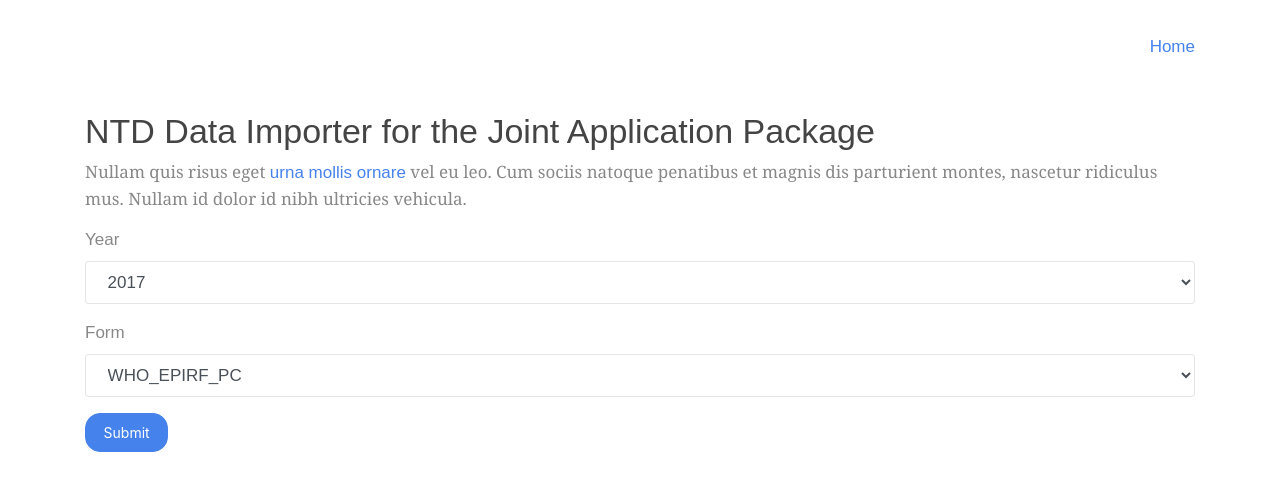
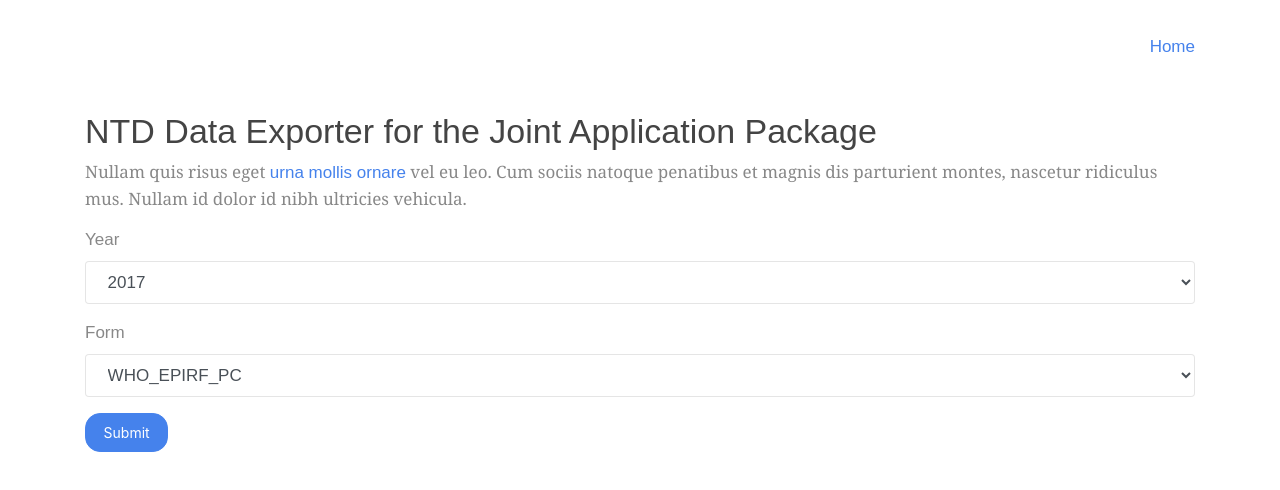
Before and after one commit to GHDRTI/ntd-import-jam, an Angular app: page / in a window 1280 px wide. Shown: the top 490 px of the page. Built offline with nearby package versions, Linux system fonts and the light colour scheme.

Commit message:
more name updates

```diff
--- a/src/app/app.component.ts
+++ b/src/app/app.component.ts
@@ -8,5 +8,5 @@
 
 
 export class AppComponent {
-  title = 'NTD Data Importer for the Joint Application Package';
+  title = 'NTD Data Exporter for the Joint Application Package';
 }
```
